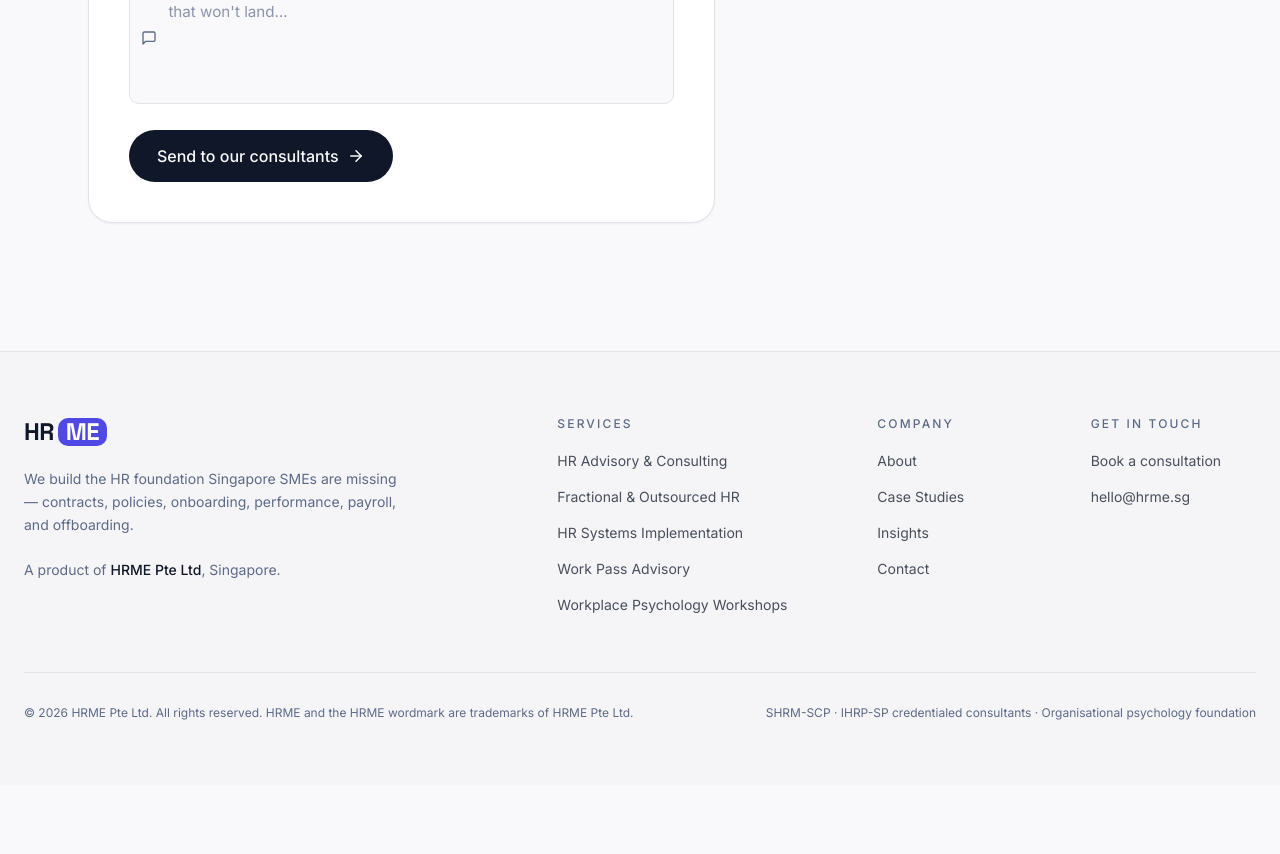
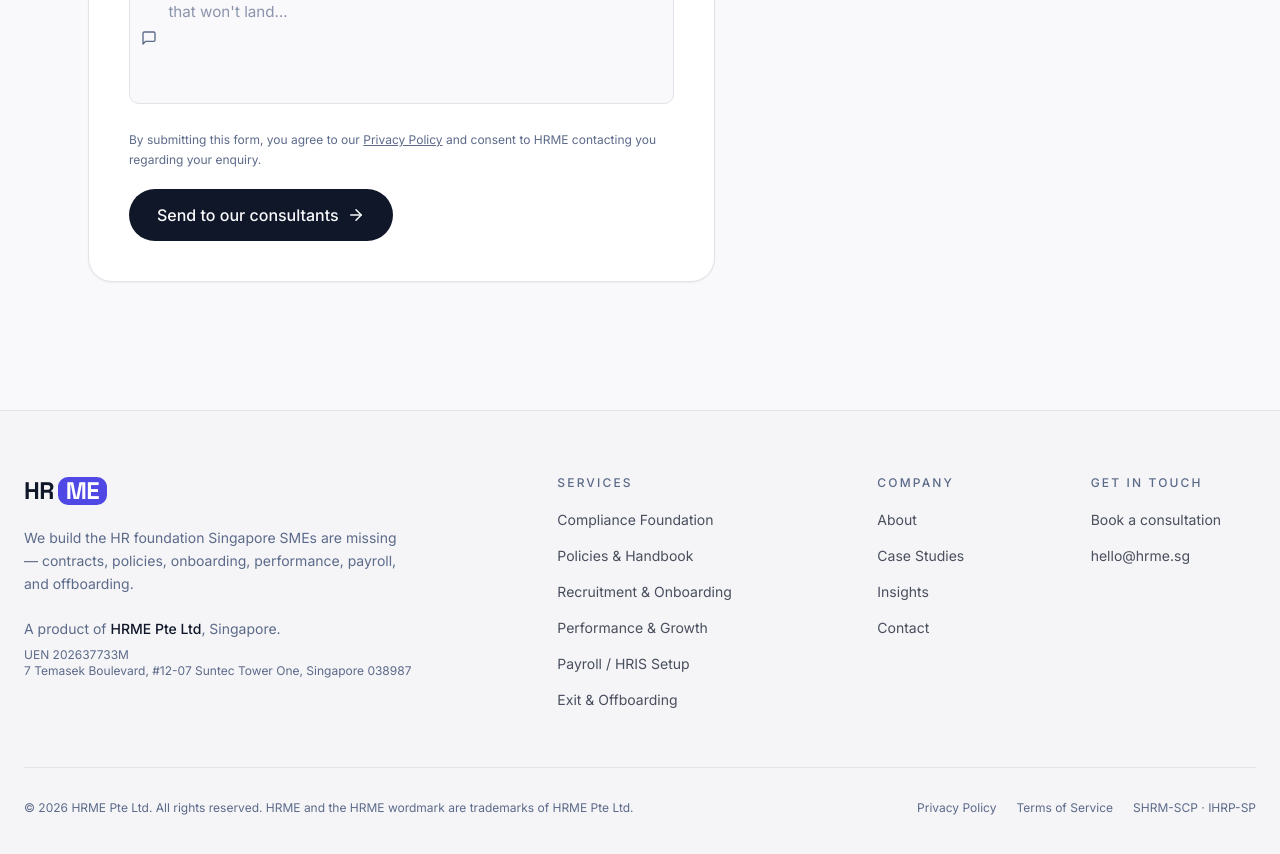
Before and after one commit to HRME-SG/hrme-website, a React (Vite) app in the folder hrme-export/: page /contact in a window 1280 px wide. Shown: the part 1040-1894 px from the top of the page. Before the commit the page ends 1825 px from the top, so only its background shows below. Built offline with nearby package versions, Linux system fonts and the light colour scheme.

Commit message:
Strengthen site: add legal pages, security headers, form consent, fix footer links, patch dependency vulnerabilities

```diff
--- a/hrme-export/package.json
+++ b/hrme-export/package.json
@@ -19,7 +19,7 @@
     "lucide-react": "^0.475.0",
     "react": "^18.2.0",
     "react-dom": "^18.2.0",
-    "react-router-dom": "^6.26.0",
+    "react-router-dom": "^7.18.4",
     "tailwind-merge": "^3.0.2",
     "tailwindcss-animate": "^1.0.7"
   },
--- /dev/null
+++ b/hrme-export/public/privacy.html
@@ -0,0 +1,74 @@
+<!DOCTYPE html>
+<html lang="en">
+<head>
+  <meta charset="UTF-8" />
+  <meta name="viewport" content="width=device-width, initial-scale=1.0" />
+  <title>HRME Privacy Policy</title>
+  <style>
+    * { box-sizing: border-box; margin: 0; padding: 0; }
+    body { font-family: -apple-system, BlinkMacSystemFont, 'Segoe UI', sans-serif; background: #F5F6F8; color: #14213D; line-height: 1.7; }
+    .header { background: #14213D; padding: 48px 24px; text-align: center; }
+    .header h1 { font-size: 28px; font-weight: 700; color: #fff; }
+    .header p { color: rgba(255,255,255,0.65); margin-top: 8px; font-size: 14px; }
+    .container { max-width: 760px; margin: 0 auto; padding: 48px 24px 80px; }
+    h2 { color: #14213D; font-size: 19px; font-weight: 700; margin: 36px 0 14px; padding-bottom: 6px; border-bottom: 2px solid #4F46E5; display: inline-block; }
+    p { color: #334155; margin-bottom: 14px; font-size: 15px; }
+    ul { padding-left: 22px; margin-bottom: 14px; }
+    li { color: #334155; margin-bottom: 6px; font-size: 15px; }
+    strong { color: #14213D; }
+    .highlight { background: #EEF0FF; border-left: 3px solid #4F46E5; border-radius: 0 8px 8px 0; padding: 16px 20px; margin: 18px 0; }
+    .highlight p { margin: 0; }
+    .effective-date { background: #EEF0FF; border-radius: 8px; padding: 10px 18px; margin-bottom: 28px; font-size: 13px; color: #4F46E5; text-align: center; font-weight: 500; }
+    .footer { text-align: center; padding: 32px 24px; border-top: 1px solid #E2E4EA; color: #94A0B4; font-size: 12px; }
+    a { color: #4F46E5; }
+  </style>
+</head>
+<body>
+<div class="header">
+  <h1>HRME</h1>
+  <p>Privacy Policy</p>
+</div>
+<div class="container">
+  <div class="effective-date">Effective Date: 19 September 2026</div>
+
+  <p>This Privacy Policy explains how HRME Pte Ltd ("HRME", "we", "us") collects, uses, and protects personal data when you visit hrme.sg or contact us through it. We are committed to handling your data in accordance with Singapore's Personal Data Protection Act (PDPA).</p>
+
+  <h2>1. What We Collect</h2>
+  <p>We only collect data you provide directly through our contact form:</p>
+  <ul>
+    <li>Name</li>
+    <li>Company name (optional)</li>
+    <li>Email address</li>
+    <li>The message you send us</li>
+  </ul>
+  <div class="highlight">
+    <p>We do not use cookies, analytics, or tracking scripts of any kind on this website. We do not collect browsing data, device data, or IP addresses beyond what our hosting and form providers process automatically to deliver their service.</p>
+  </div>
+
+  <h2>2. How We Use Your Data</h2>
+  <ul>
+    <li>To respond to your enquiry and discuss a potential engagement</li>
+    <li>To maintain a record of business correspondence</li>
+  </ul>
+  <p>We do not use your data for marketing without your separate consent, and we never sell your personal data.</p>
+
+  <h2>3. Third-Party Service Providers</h2>
+  <p>Your contact form submission is processed by <strong>Formspree</strong>, a third-party form-handling service, which delivers it to our inbox hosted on <strong>Zoho Mail</strong>. Both providers act as data processors on our behalf and are only permitted to use your data to deliver the message to us.</p>
+
+  <h2>4. Data Retention</h2>
+  <p>We retain enquiry correspondence for as long as reasonably necessary to manage the business relationship or respond to your enquiry, after which it may be deleted or archived.</p>
+
+  <h2>5. Your Rights</h2>
+  <p>Under the PDPA, you may request access to, or correction of, personal data we hold about you, or withdraw consent for us to contact you. To do so, email us at <strong>hello@hrme.sg</strong>.</p>
+
+  <h2>6. Changes to This Policy</h2>
+  <p>We may update this Privacy Policy from time to time. The most current version is always available at this page.</p>
+
+  <h2>7. Contact</h2>
+  <p>For privacy-related questions, contact us at <strong>hello@hrme.sg</strong>.</p>
+</div>
+<div class="footer">
+  <p>© 2026 HRME Pte Ltd (UEN 202637733M) · 7 Temasek Boulevard, #12-07 Suntec Tower One, Singapore 038987</p>
+</div>
+</body>
+</html>
--- /dev/null
+++ b/hrme-export/public/terms.html
@@ -0,0 +1,65 @@
+<!DOCTYPE html>
+<html lang="en">
+<head>
+  <meta charset="UTF-8" />
+  <meta name="viewport" content="width=device-width, initial-scale=1.0" />
+  <title>HRME Terms of Service</title>
+  <style>
+    * { box-sizing: border-box; margin: 0; padding: 0; }
+    body { font-family: -apple-system, BlinkMacSystemFont, 'Segoe UI', sans-serif; background: #F5F6F8; color: #14213D; line-height: 1.7; }
+    .header { background: #14213D; padding: 48px 24px; text-align: center; }
+    .header h1 { font-size: 28px; font-weight: 700; color: #fff; }
+    .header p { color: rgba(255,255,255,0.65); margin-top: 8px; font-size: 14px; }
+    .container { max-width: 760px; margin: 0 auto; padding: 48px 24px 80px; }
+    h2 { color: #14213D; font-size: 19px; font-weight: 700; margin: 36px 0 14px; padding-bottom: 6px; border-bottom: 2px solid #4F46E5; display: inline-block; }
+    p { color: #334155; margin-bottom: 14px; font-size: 15px; }
+    ul { padding-left: 22px; margin-bottom: 14px; }
+    li { color: #334155; margin-bottom: 6px; font-size: 15px; }
+    strong { color: #14213D; }
+    .effective-date { background: #EEF0FF; border-radius: 8px; padding: 10px 18px; margin-bottom: 28px; font-size: 13px; color: #4F46E5; text-align: center; font-weight: 500; }
+    .footer { text-align: center; padding: 32px 24px; border-top: 1px solid #E2E4EA; color: #94A0B4; font-size: 12px; }
+    a { color: #4F46E5; }
+  </style>
+</head>
+<body>
+<div class="header">
+  <h1>HRME</h1>
+  <p>Terms of Service</p>
+</div>
+<div class="container">
+  <div class="effective-date">Effective Date: 19 September 2026</div>
+
+  <p>These Terms of Service govern your use of hrme.sg, operated by HRME Pte Ltd ("HRME", "we", "us"). By using this website, you agree to these Terms.</p>
+
+  <h2>1. Website Content</h2>
+  <p>Content on this website — including our Insights articles, Case Studies, and service descriptions — is provided for general informational purposes only and does not constitute formal HR, legal, or compliance advice. Any specific engagement with HRME is governed by a separate, signed agreement between HRME and the client.</p>
+
+  <h2>2. No Recruitment or Placement Services</h2>
+  <p>HRME does not provide recruitment, talent acquisition, headhunting, or placement services, and does not submit or process work-pass applications on a client's behalf. Any work pass or HR systems advisory referenced on this site is advisory in nature and delivered under client company authorisation.</p>
+
+  <h2>3. Intellectual Property</h2>
+  <p>The HRME name, logo, wordmark, and all original content on this website are the property of HRME Pte Ltd. You may not reproduce, distribute, or create derivative works from this content without our prior written permission.</p>
+
+  <h2>4. Use of the Contact Form</h2>
+  <p>By submitting the contact form, you confirm that the information provided is accurate and that you consent to HRME contacting you regarding your enquiry, as described in our <a href="/privacy.html">Privacy Policy</a>.</p>
+
+  <h2>5. Third-Party Links</h2>
+  <p>This website may reference or link to third-party services. HRME is not responsible for the content or practices of any third-party site.</p>
+
+  <h2>6. Limitation of Liability</h2>
+  <p>To the maximum extent permitted by law, HRME Pte Ltd shall not be liable for any indirect, incidental, or consequential damages arising from your use of this website. Nothing in these Terms limits liability that cannot be excluded under Singapore law.</p>
+
+  <h2>7. Governing Law</h2>
+  <p>These Terms are governed by the laws of Singapore, and any disputes are subject to the exclusive jurisdiction of the Singapore courts.</p>
+
+  <h2>8. Changes to These Terms</h2>
+  <p>We may update these Terms from time to time. The most current version is always available at this page.</p>
+
+  <h2>9. Contact</h2>
+  <p>For questions about these Terms, contact us at <strong>hello@hrme.sg</strong>.</p>
+</div>
+<div class="footer">
+  <p>© 2026 HRME Pte Ltd (UEN 202637733M) · 7 Temasek Boulevard, #12-07 Suntec Tower One, Singapore 038987</p>
+</div>
+</body>
+</html>
--- a/hrme-export/src/components/Footer.jsx
+++ b/hrme-export/src/components/Footer.jsx
@@ -3,11 +3,12 @@ import { Link } from "react-router-dom";
 import Logo from "./Logo";
 
 const SERVICES = [
-  { label: "HR Advisory & Consulting", path: "/services#advisory" },
-  { label: "Fractional & Outsourced HR", path: "/services#fractional" },
-  { label: "HR Systems Implementation", path: "/services#systems" },
-  { label: "Work Pass Advisory", path: "/services#workpass" },
-  { label: "Workplace Psychology Workshops", path: "/services#workshops" },
+  { label: "Compliance Foundation", path: "/services#compliance" },
+  { label: "Policies & Handbook", path: "/services#policies" },
+  { label: "Recruitment & Onboarding", path: "/services#recruitment" },
+  { label: "Performance & Growth", path: "/services#performance" },
+  { label: "Payroll / HRIS Setup", path: "/services#payroll" },
+  { label: "Exit & Offboarding", path: "/services#offboarding" },
 ];
 
 const COMPANY = [
@@ -15,6 +16,11 @@ const COMPANY = [
   { label: "Case Studies", path: "/case-studies" },
   { label: "Insights", path: "/insights" },
   { label: "Contact", path: "/contact" },
+];
+
+const LEGAL = [
+  { label: "Privacy Policy", path: "/privacy.html" },
+  { label: "Terms of Service", path: "/terms.html" },
 ];
 
 export default function Footer() {
@@ -29,6 +35,10 @@ export default function Footer() {
             </p>
             <p className="mt-6 text-sm text-muted-foreground">
               A product of <span className="font-medium text-ink">HRME Pte Ltd</span>, Singapore.
+            </p>
+            <p className="mt-2 text-xs text-muted-foreground">
+              UEN 202637733M<br />
+              7 Temasek Boulevard, #12-07 Suntec Tower One, Singapore 038987
             </p>
           </div>
 
@@ -79,9 +89,16 @@ export default function Footer() {
           <p className="text-xs text-muted-foreground">
             © {new Date().getFullYear()} HRME Pte Ltd. All rights reserved. HRME and the HRME wordmark are trademarks of HRME Pte Ltd.
           </p>
-          <p className="text-xs text-muted-foreground">
-            SHRM-SCP · IHRP-SP credentialed consultants · Organisational psychology foundation
-          </p>
+          <div className="flex items-center gap-5">
+            {LEGAL.map((l) => (
+              <a key={l.label} href={l.path} className="text-xs text-muted-foreground transition-colors hover:text-brand">
+                {l.label}
+              </a>
+            ))}
+            <p className="text-xs text-muted-foreground">
+              SHRM-SCP · IHRP-SP
+            </p>
+          </div>
         </div>
       </div>
     </footer>
--- a/hrme-export/src/pages/Contact.jsx
+++ b/hrme-export/src/pages/Contact.jsx
@@ -138,6 +138,11 @@ export default function Contact() {
                           </p>
                         )}
 
+                        <p className="text-xs leading-relaxed text-muted-foreground">
+                          By submitting this form, you agree to our{" "}
+                          <a href="/privacy.html" className="underline hover:text-brand">Privacy Policy</a> and consent to HRME contacting you regarding your enquiry.
+                        </p>
+
                         <button
                           type="submit"
                           disabled={status === "submitting"}
```
Also changed, not shown: 2 other files (tests, documents, lock files or other folders).
